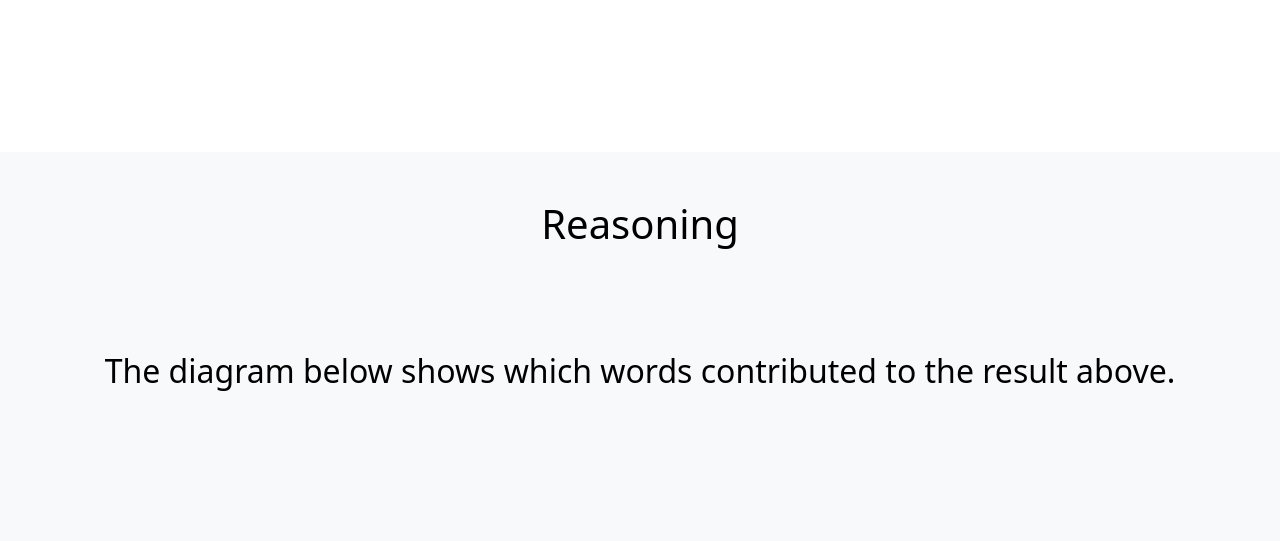
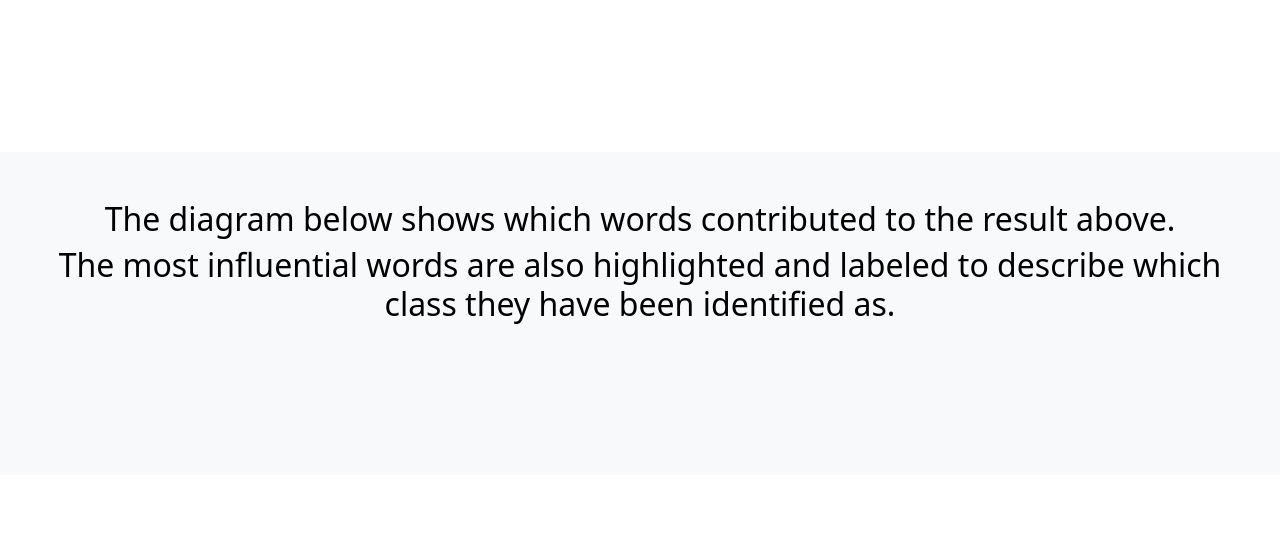
Before and after one commit to AmyLeggett/FakeNewsDetector, a Flask app: template templates/exp.html in a window 1280 px wide. Shown: the part 56-597 px from the top of the page. Run offline with Flask 2, Linux system fonts and the light colour scheme; the template is opened without the code that fills it, so the values that code supplies are empty; some libraries are stand-ins or nearby versions.

Commit message:
text change

```diff
--- a/templates/exp.html
+++ b/templates/exp.html
@@ -32,12 +32,8 @@
     <h1>The result is ... {{term}}</h1>
 </div>
 <div class="container-fluid p-5 bg-light text-white text-center align-bottom">
-	<h1 class = 'text-black' >Reasoning</h1>
-    <!-- Graph plot and lime explanation -->
-    <!--<center><div id="myPlot" style="width:75%;max-width:700px;"></div></center>-->
-</div>
-<div class="container-fluid p-5 bg-light text-white text-center align-bottom">
     <h2 class = 'text-bg-light'> The diagram below shows which words contributed to the result above.</h2>
+    <h2 class = 'text-bg-light'> The most influential words are also highlighted and labeled to describe which class they have been identified as.</h2>
 </div>
 <div class="container-fluid p-5 bg-light text-white text-center align-bottom">
     <center>{{ exp|safe }}</center>
```
